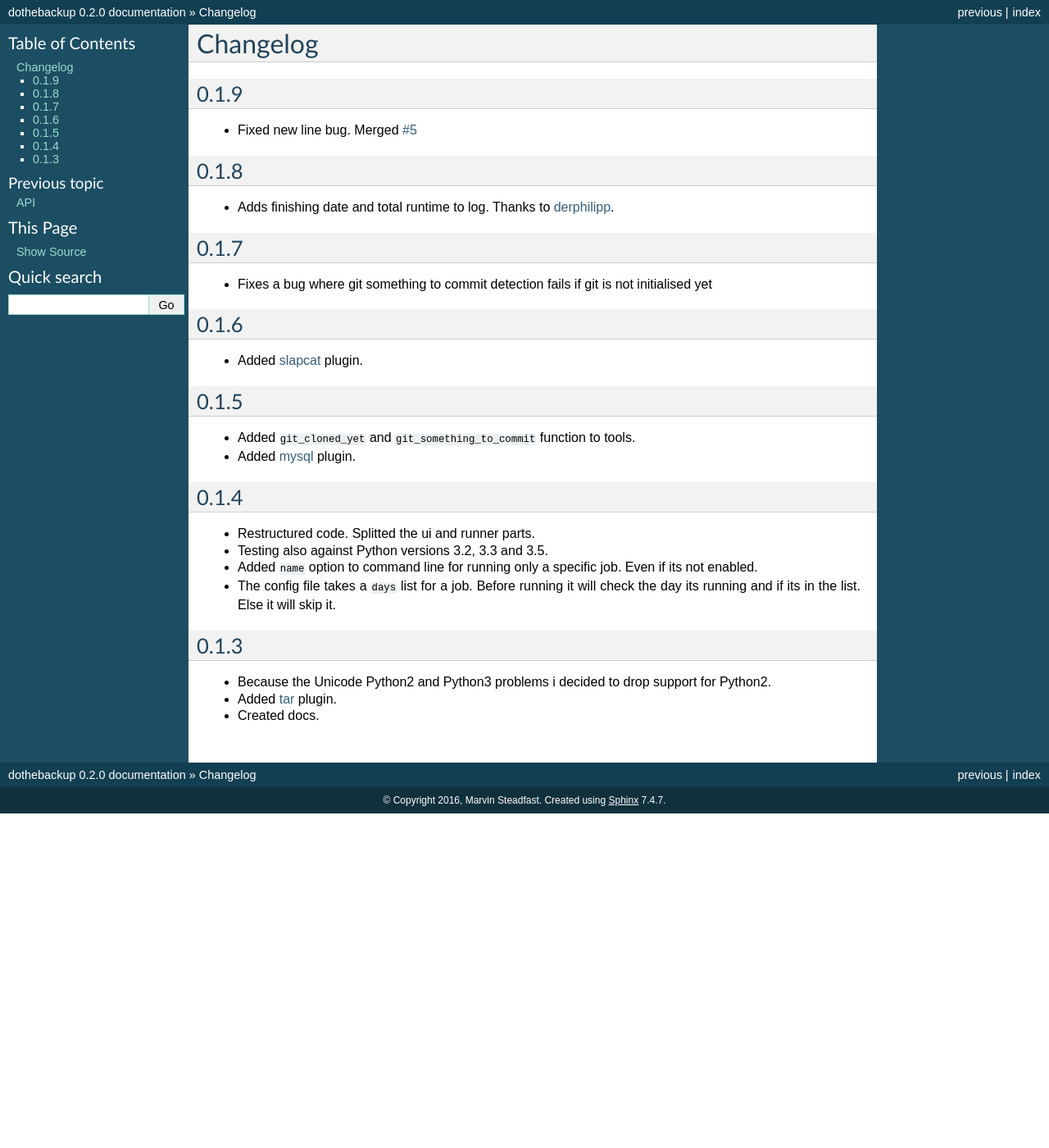
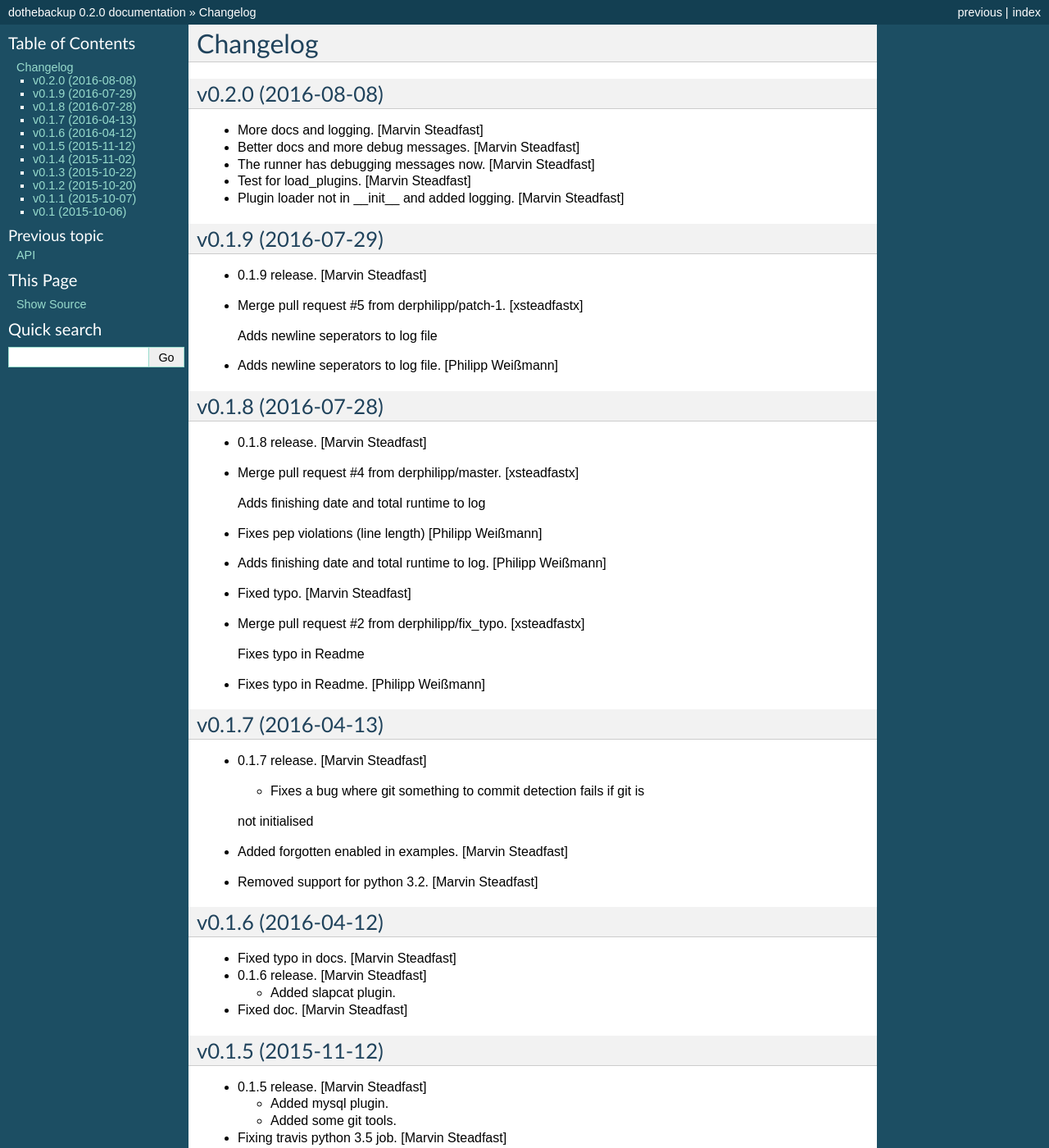
Before and after one commit to xsteadfastx/DoTheBackup, a Sphinx documentation site: the page built from docs/changelog.rst, in a window 1280 px wide and 1400 px high. Shown: the whole window at 82% size. Built offline with Sphinx 7.4.7, drawn with Linux system fonts in a browser that asks for light colours; some of the changed text lies outside the part shown.

Commit message:
new changelog

```diff
--- a/docs/changelog.rst
+++ b/docs/changelog.rst
@@ -1,47 +1,215 @@
 Changelog
 =========
 
-0.1.9
------
+v0.2.0 (2016-08-08)
+-------------------
 
-* Fixed new line bug. Merged `#5`_
+- More docs and logging. [Marvin Steadfast]
 
-.. _#5: https://github.com/xsteadfastx/DoTheBackup/pull/5
+- Better docs and more debug messages. [Marvin Steadfast]
 
-0.1.8
------
+- The runner has debugging messages now. [Marvin Steadfast]
 
-* Adds finishing date and total runtime to log. Thanks to `derphilipp`_.
+- Test for load_plugins. [Marvin Steadfast]
 
-.. _derphilipp: https://github.com/xsteadfastx/DoTheBackup/commit/b1a9abe863993993fa9589e3e06937d95606e9af
+- Plugin loader not in __init__ and added logging. [Marvin Steadfast]
 
-0.1.7
------
+v0.1.9 (2016-07-29)
+-------------------
 
-* Fixes a bug where git something to commit detection fails if git is not initialised yet
+- 0.1.9 release. [Marvin Steadfast]
 
-0.1.6
------
+- Merge pull request #5 from derphilipp/patch-1. [xsteadfastx]
 
-* Added :doc:`/plugins/slapcat` plugin.
+  Adds newline seperators to log file
 
-0.1.5
------
+- Adds newline seperators to log file. [Philipp Weißmann]
 
-* Added ``git_cloned_yet`` and ``git_something_to_commit`` function to tools.
-* Added :doc:`/plugins/mysql` plugin.
+v0.1.8 (2016-07-28)
+-------------------
 
-0.1.4
------
+- 0.1.8 release. [Marvin Steadfast]
 
-* Restructured code. Splitted the ui and runner parts.
-* Testing also against Python versions 3.2, 3.3 and 3.5.
-* Added ``name`` option to command line for running only a specific job. Even if its not enabled.
-* The config file takes a ``days`` list for a job. Before running it will check the day its running and if its in the list. Else it will skip it.
+- Merge pull request #4 from derphilipp/master. [xsteadfastx]
 
-0.1.3
------
+  Adds finishing date and total runtime to log
 
-* Because the Unicode Python2 and Python3 problems i decided to drop support for Python2.
-* Added :doc:`/plugins/tar` plugin.
-* Created docs.
+- Fixes pep violations (line length) [Philipp Weißmann]
+
+- Adds finishing date and total runtime to log. [Philipp Weißmann]
+
+- Fixed typo. [Marvin Steadfast]
+
+- Merge pull request #2 from derphilipp/fix_typo. [xsteadfastx]
+
+  Fixes typo in Readme
+
+- Fixes typo in Readme. [Philipp Weißmann]
+
+v0.1.7 (2016-04-13)
+-------------------
+
+- 0.1.7 release. [Marvin Steadfast]
+
+  * Fixes a bug where git something to commit detection fails if git is
+  not initialised
+
+- Added forgotten enabled in examples. [Marvin Steadfast]
+
+- Removed support for python 3.2. [Marvin Steadfast]
+
+v0.1.6 (2016-04-12)
+-------------------
+
+- Fixed typo in docs. [Marvin Steadfast]
+
+- 0.1.6 release. [Marvin Steadfast]
+
+  * Added slapcat plugin.
+
+- Fixed doc. [Marvin Steadfast]
+
+v0.1.5 (2015-11-12)
+-------------------
+
+- 0.1.5 release. [Marvin Steadfast]
+
+  * Added mysql plugin.
+  * Added some git tools.
+
+- Fixing travis python 3.5 job. [Marvin Steadfast]
+
+v0.1.4 (2015-11-02)
+-------------------
+
+- 0.1.4 release. [Marvin Steadfast]
+
+  * Restructured code. Splitted the ui and runner parts.
+  * Testing also against Python versions 3.2, 3.3 and 3.5.
+  * Added ``name`` option to command line for running only a specific job.
+    Even if its not enabled.
+  * The config file takes a ``days`` list for a job. Before running it will
+    check the day its running and if its in the list. Else it will skip it.
+
+- Added --test to the docs. [Marvin Steadfast]
+
+- Removed stuff from docs. [Marvin Steadfast]
+
+- Added test_tar fixture. [Marvin Steadfast]
+
+v0.1.3 (2015-10-22)
+-------------------
+
+- Added tar plugin, Python 3 only, docs. [Marvin Steadfast]
+
+  Added a plugin that creates tar archives from a list of source
+  directories. Dropped Python 2 support because of the UnicodeDecodeErrors
+  i dont want to deal with no more. Python 3 should make this more
+  futureproof and robust. Also added docs.
+
+- Fix README. [Marvin Steadfast]
+
+v0.1.2 (2015-10-20)
+-------------------
+
+- Added github plugin. [Marvin Steadfast]
+
+  Its a plugin to get a users public repositories through the GitHub Api,
+  clone them (if not done before) and pulls the changes on every run.
+
+- Fix readme tabs. [Marvin Steadfast]
+
+v0.1.1 (2015-10-07)
+-------------------
+
+- Added git plugin. [Marvin Steadfast]
+
+  A simple git plugin to clone a git repo to a destination and run a git
+  pull afterwards.
+
+- Using click.File for reading configfile. [Marvin Steadfast]
+
+- Removed old config dist file. [Marvin Steadfast]
+
+v0.1 (2015-10-06)
+-----------------
+
+- Added pypi badge to readme. [Marvin Steadfast]
+
+- Added tests for the ui. [Marvin Steadfast]
+
+- Added tests for exclude key. [Marvin Steadfast]
+
+- Moved to codecov. [Marvin Steadfast]
+
+- Removed support for python 3.2. [Marvin Steadfast]
+
+- Rebased everything. [Marvin Steadfast]
+
+  Its now installable through pip. Also it uses plugins now. All you need
+  is a plugin that returns a list if commands that get executed. Right now
+  only the rsync plugin is there.
+
+- Merge pull request #1 from derphilipp/feature/rsync_week.
+  [xsteadfastx]
+
+  Adds option to keep backups for a week (additional to a month)
+
+- Adds option to keep backups for a week (additional to a month)
+  [Philipp Weißmann]
+
+- Still tweaking tox.ini to run also on jenkins smooth. [Marvin
+  Steadfast]
+
+- Ignore coverage.xml. [Marvin Steadfast]
+
+- Tests are more verbose now to make jenkins happy. [Marvin Steadfast]
+
+- Changed TOXENV. [Marvin Steadfast]
+
+- Forgot to readd coveralls command. [Marvin Steadfast]
+
+- Test against more python versions. [Marvin Steadfast]
+
+- Moved coverage from .travis.yml to tox.ini to make it simpler and
+  cleaner. [Marvin Steadfast]
+
+- Moved test to tests. [Marvin Steadfast]
+
+- Moved from nose to py.test. [Marvin Steadfast]
+
+- Fixed some test and did some refactoring of the tests. [Marvin
+  Steadfast]
+
+- Fixed readme layout. [Marvin Steadfast]
+
+- Tests rsync commands. [Marvin Steadfast]
+
+- Subprocess arguments gets tested. [Marvin Steadfast]
+
+- Install rsync for travis testing. [Marvin Steadfast]
+
+- Added .coveragerc. [Marvin Steadfast]
+
+- Better tests through tox and travis. [Marvin Steadfast]
+
+- Some pep8 fix up. [Marvin Steadfast]
+
+- Fixed a bug with the paths when running the tests from a different
+  location. [Marvin Steadfast]
+
+- Added first tests. [Marvin Steadfast]
+
+- Almost rewrote everything and added git_mysql type. [Marvin Steadfast]
+
+- Added ssh support. [Marvin Steadfast]
+
+- Added cron shell script. [Marvin Steadfast]
+
+- Complete rewrite. [Marvin Steadfast]
+
+- Fixd readme. [Marvin Steadfast]
+
+- First working version. [Marvin Steadfast]
+
+- Initial commit. [xsteadfastx]
```
